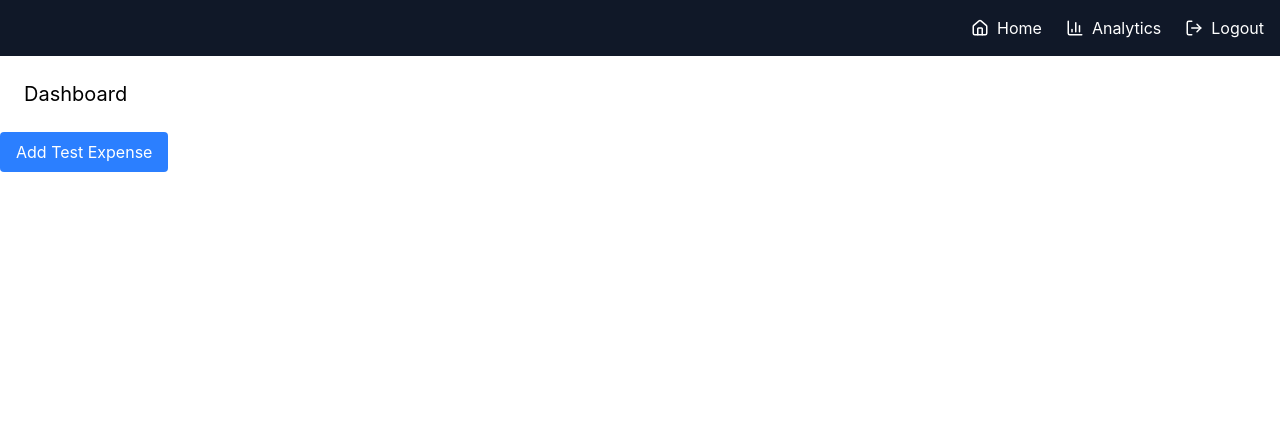
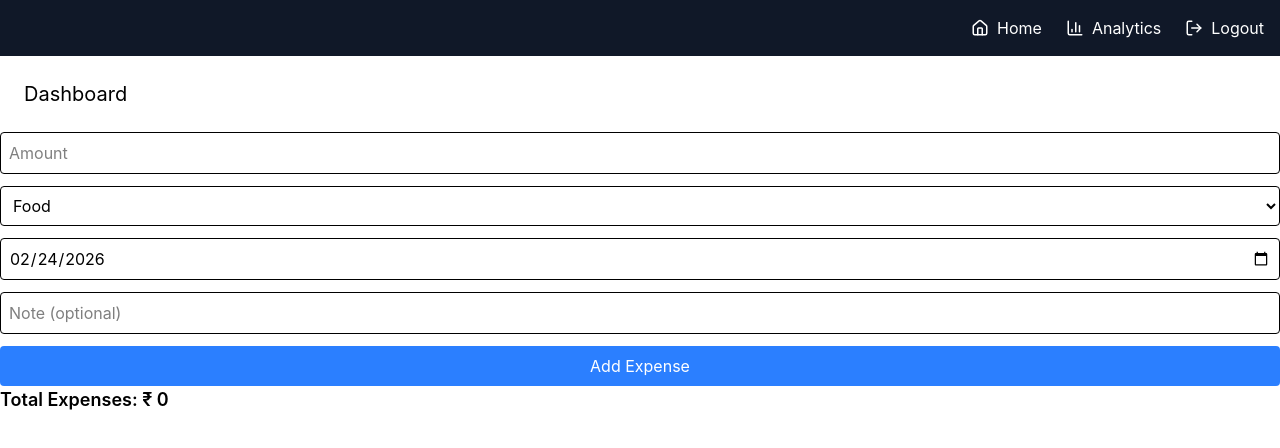
Before and after one commit to Hemrajjj13/expense-tracker, a React (Vite) app: page /dashboard in a window 1280 px wide. Shown: the top 448 px of the page. Built offline with nearby package versions, Linux system fonts and the light colour scheme.

Commit message:
Added expense form

```diff
--- /dev/null
+++ b/src/components/ExpenseForm.jsx
@@ -0,0 +1,112 @@
+import { useState } from "react";
+import { useDispatch } from "react-redux";
+import { addExpense } from "../redux/expenseSlice";
+
+const ExpenseForm = () => {
+  const dispatch = useDispatch();
+
+  const [formData, setFormData] = useState({
+    amount: "",
+    category: "Food",
+    date: new Date().toISOString().split("T")[0],
+    note: "",
+  });
+
+  const [success, setSuccess] = useState(false);
+
+  const handleChange = (e) => {
+    setFormData({
+      ...formData,
+      [e.target.name]: e.target.value,
+    });
+  };
+
+  const handleSubmit = (e) => {
+    e.preventDefault();
+
+    if (!formData.amount || !formData.date) return;
+
+    dispatch(
+      addExpense({
+        amount: Number(formData.amount),
+        category: formData.category,
+        date: formData.date,
+        note: formData.note,
+      }),
+    );
+
+    // Reset Form
+    setFormData({
+      amount: "",
+      category: "Food",
+      date: "",
+      note: "",
+    });
+
+    // show success message
+    setSuccess(true);
+    setTimeout(() => setSuccess(false), 2000);
+  };
+
+  return (
+    <>
+      {success && (
+        <div className="text-green-600 mb-3">Expense added successfully!</div>
+      )}
+
+      <form onSubmit={handleSubmit} className="space-y-3">
+        {/* Amount */}
+        <input
+          type="number"
+          name="amount"
+          placeholder="Amount"
+          value={formData.amount}
+          onChange={handleChange}
+          className="w-full border p-2 rounded"
+        />
+
+        {/* Category */}
+        <select
+          name="category"
+          value={formData.category}
+          onChange={handleChange}
+          className="w-full border p-2 rounded"
+        >
+          <option>Food</option>
+          <option>Bills</option>
+          <option>Travel</option>
+          <option>Shopping</option>
+          <option>Other</option>
+        </select>
+
+        {/* Date */}
+        <input
+          type="date"
+          name="date"
+          value={formData.date}
+          onChange={handleChange}
+          className="w-full border p-2 rounded"
+        />
+
+        {/* Note */}
+        <input
+          type="text"
+          name="note"
+          placeholder="Note (optional)"
+          value={formData.note}
+          onChange={handleChange}
+          className="w-full border p-2 rounded"
+        />
+
+        <button
+          type="submit"
+          className="bg-blue-500 text-white px-4 py-2 rounded w-full"
+        >
+          Add Expense
+        </button>
+      </form>
+    </>
+  );
+};
+
+export default ExpenseForm;
--- a/src/pages/Dashboard.jsx
+++ b/src/pages/Dashboard.jsx
@@ -1,30 +1,20 @@
 import { useDispatch, useSelector } from "react-redux";
-import { addExpense, deleteExpense } from "../redux/expenseSlice";
+import { deleteExpense } from "../redux/expenseSlice";
+import ExpenseForm from "../components/ExpenseForm";
 
 const Dashboard = () => {
   const dispatch = useDispatch();
   const expenses = useSelector((state) => state.expense.expenses);
 
-  const handleAdd = () => {
-    dispatch(
-      addExpense({
-        amount: 500,
-        category: "Food",
-        date: new Date().toISOString().split("T")[0],
-        note: "Test expense",
-      }),
-    );
-  };
-
   return (
     <>
         <div className="p-6 text-xl">Dashboard</div>
-        <button
-            onClick={handleAdd}
-            className="bg-blue-500 text-white px-4 py-2 rounded mb-4"
-        >
-            Add Test Expense
-        </button>
+        <ExpenseForm />
+        <div>
+            <h2 className="text-lg font-semibold mb-2">
+                Total Expenses: ₹ {expenses.reduce((total, exp) => total + exp.amount, 0)}
+            </h2>
+        </div>
         <div className="space-y-2">
             {expenses.map((exp) => (
                 <div
```
